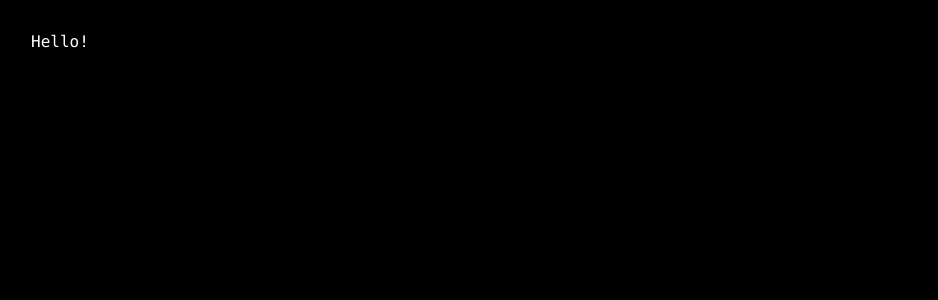
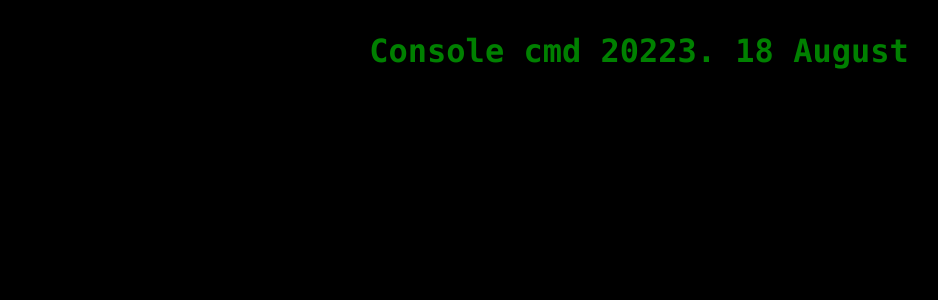
Before and after one commit to Aandi1989/StyledComponentJS, a React (Create React App) app: page / in a window 1280 px wide. Shown: the top 300 px of the page, without its empty margins (1-939 px from the left). Built offline with nearby package versions, Linux system fonts and the light colour scheme.

Commit message:
work with props

```diff
--- a/src/App.js
+++ b/src/App.js
@@ -1,5 +1,8 @@
 import React from 'react';
 import styled from 'styled-components';
+import Title from './components/Title';
+import Flex from './components/Flex';
+import Console from './components/Console';
 
 
 const AppWrapper = styled.div`
@@ -7,13 +10,15 @@ width:100%;
 min-height:100vh;
 padding:2rem;
 background:black;
-color:white;
 `
 
 function App() {
   return (
     <AppWrapper>
-      Hello!
+      <Flex justify={'center'}>
+        <Title color={'green'}>Console cmd 20223. 18 August</Title>
+      </Flex>
+      <Console/>
     </AppWrapper>
   );
 }
--- /dev/null
+++ b/src/components/Console.js
@@ -0,0 +1,18 @@
+import React from 'react';
+import styled from 'styled-components';
+
+const StyledConsole = styled.textarea`
+width:100%;
+height:70vh;
+background:black;
+font-size:24px;
+border:none;
+resize:none;
+color:${({color}) => color || 'white'}
+`
+
+ const Console = (props) => {
+  return <StyledConsole {...props}/>
+}
+
+export default Console
--- /dev/null
+++ b/src/components/Flex.js
@@ -0,0 +1,16 @@
+import React from 'react';
+import styled from 'styled-components';
+
+const StyledFlex = styled.div`
+display:flex;
+flex-direction: ${props => props.direction || 'row'};
+align-items: ${props => props.align || 'stretch'};
+justify-content: ${props => props.justify || 'stretch'};
+margin: ${({margin}) => margin || '0'};
+`
+
+const Flex = (props) => {
+  return <StyledFlex {...props}/>
+}
+
+export default Flex
--- /dev/null
+++ b/src/components/Title.js
@@ -0,0 +1,12 @@
+import React from 'react';
+import styled from 'styled-components';
+
+const StyledTitle = styled.h1`
+color:${props => props.color};
+`
+
+const Title = (props) => {
+  return <StyledTitle {...props}/>
+}
+
+export default Title
```
